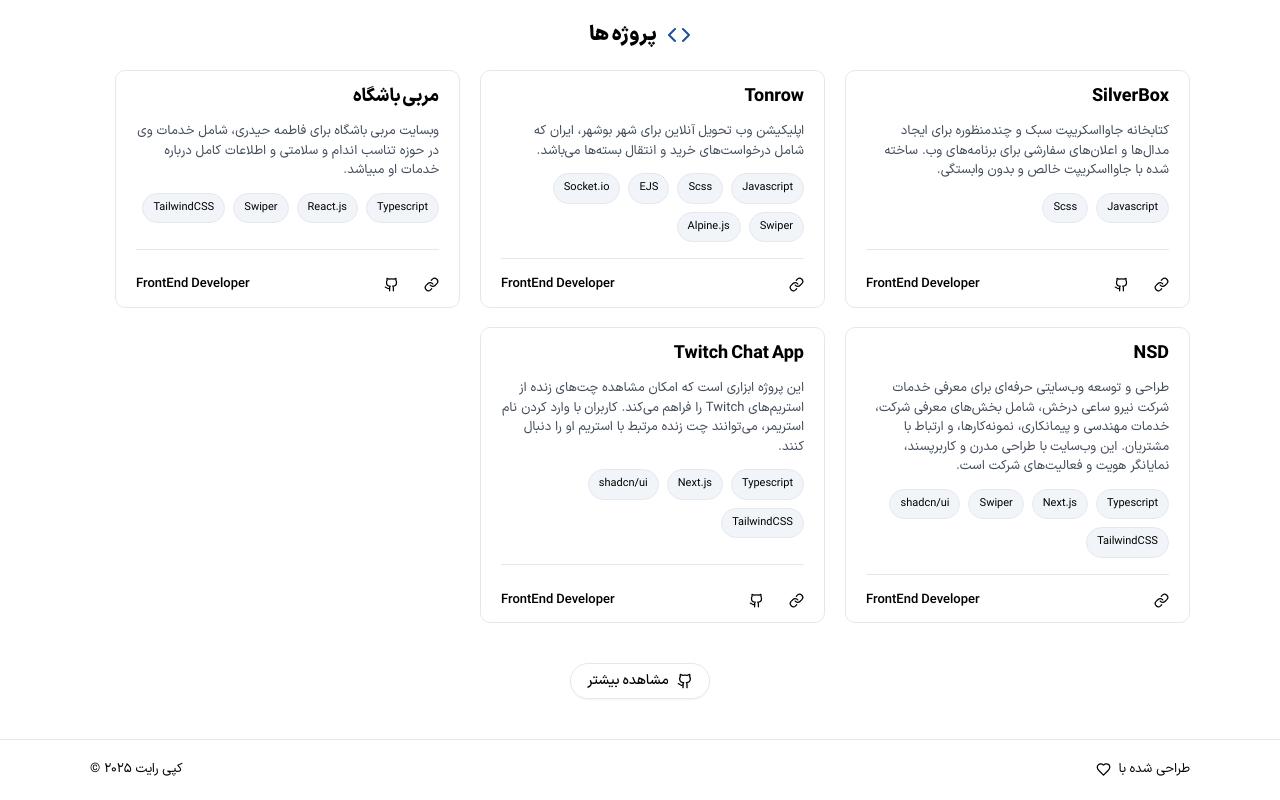
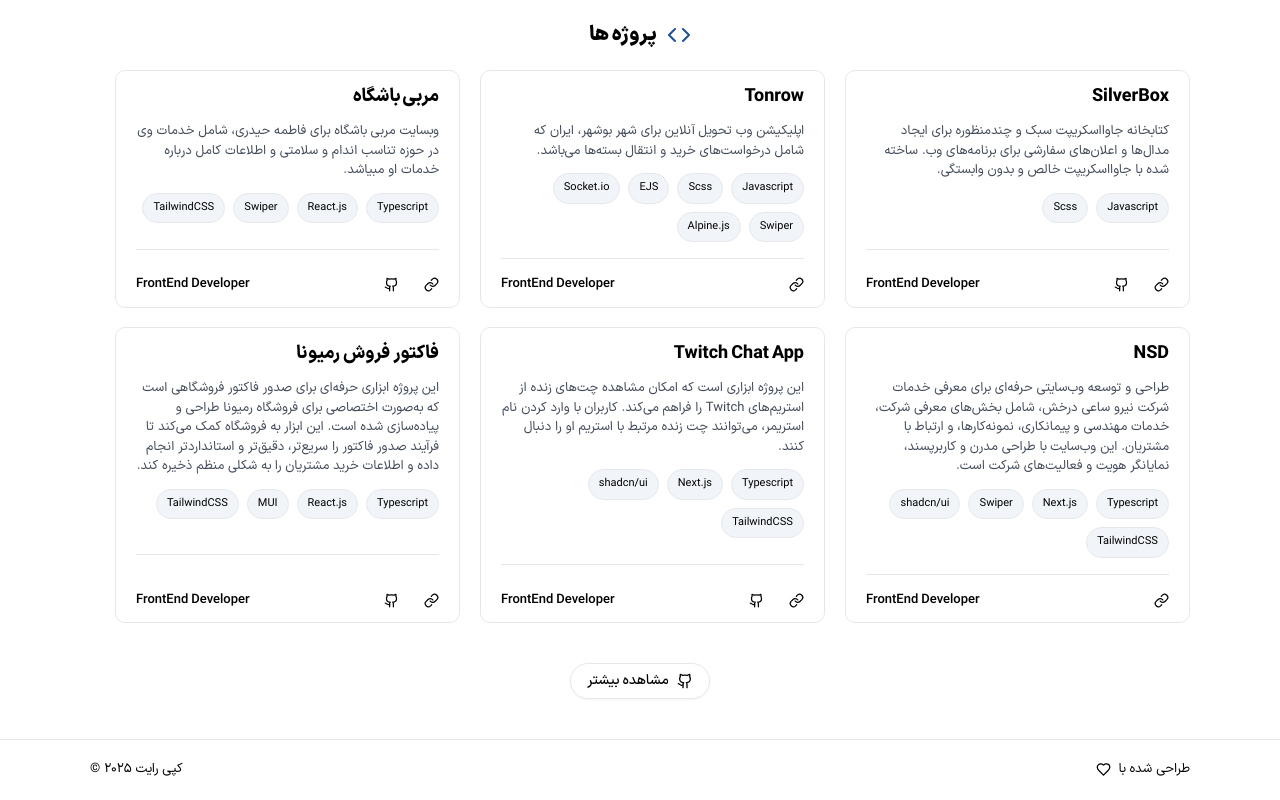
Before and after one commit to dofxo/dofxo.ir, a React (Vite) app: page / in a window 1280 px wide. Shown: the part 1242-2042 px from the top of the page. Built offline with nearby package versions, Linux system fonts and the light colour scheme.

Commit message:
feat: add new project data

```diff
--- a/src/data/projects.ts
+++ b/src/data/projects.ts
@@ -40,4 +40,12 @@
     description: `این پروژه ابزاری است که امکان مشاهده چت‌های زنده از استریم‌های Twitch را فراهم می‌کند. کاربران با وارد کردن نام استریمر، می‌توانند چت زنده مرتبط با استریم او را دنبال کنند.`,
     skills: ["Typescript", "Next.js", "shadcn/ui", "TailwindCSS"],
   },
+  {
+    title: "فاکتور فروش رمیونا",
+    websiteLink: "https://remiona.ir",
+    sourceCode: "https://github.com/Silverethical/online_invoice/",
+    role: "FrontEnd Developer",
+    description: `این پروژه ابزاری حرفه‌ای برای صدور فاکتور فروشگاهی است که به‌صورت اختصاصی برای فروشگاه رمیونا طراحی و پیاده‌سازی شده است. این ابزار به فروشگاه کمک می‌کند تا فرآیند صدور فاکتور را سریع‌تر، دقیق‌تر و استانداردتر انجام داده و اطلاعات خرید مشتریان را به شکلی منظم ذخیره کند.`,
+    skills: ["Typescript", "React.js", "MUI", "TailwindCSS"],
+  },
 ];
```
